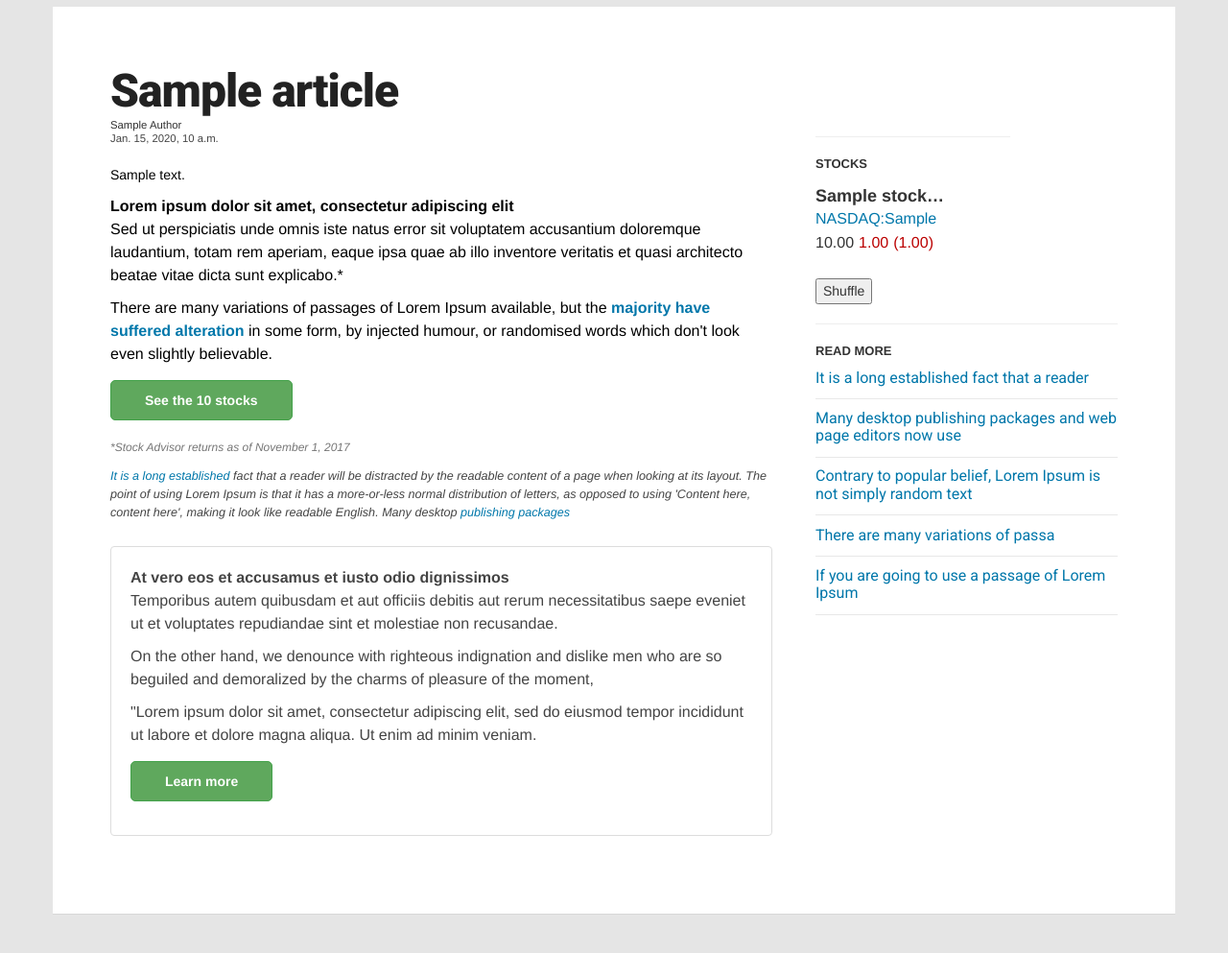
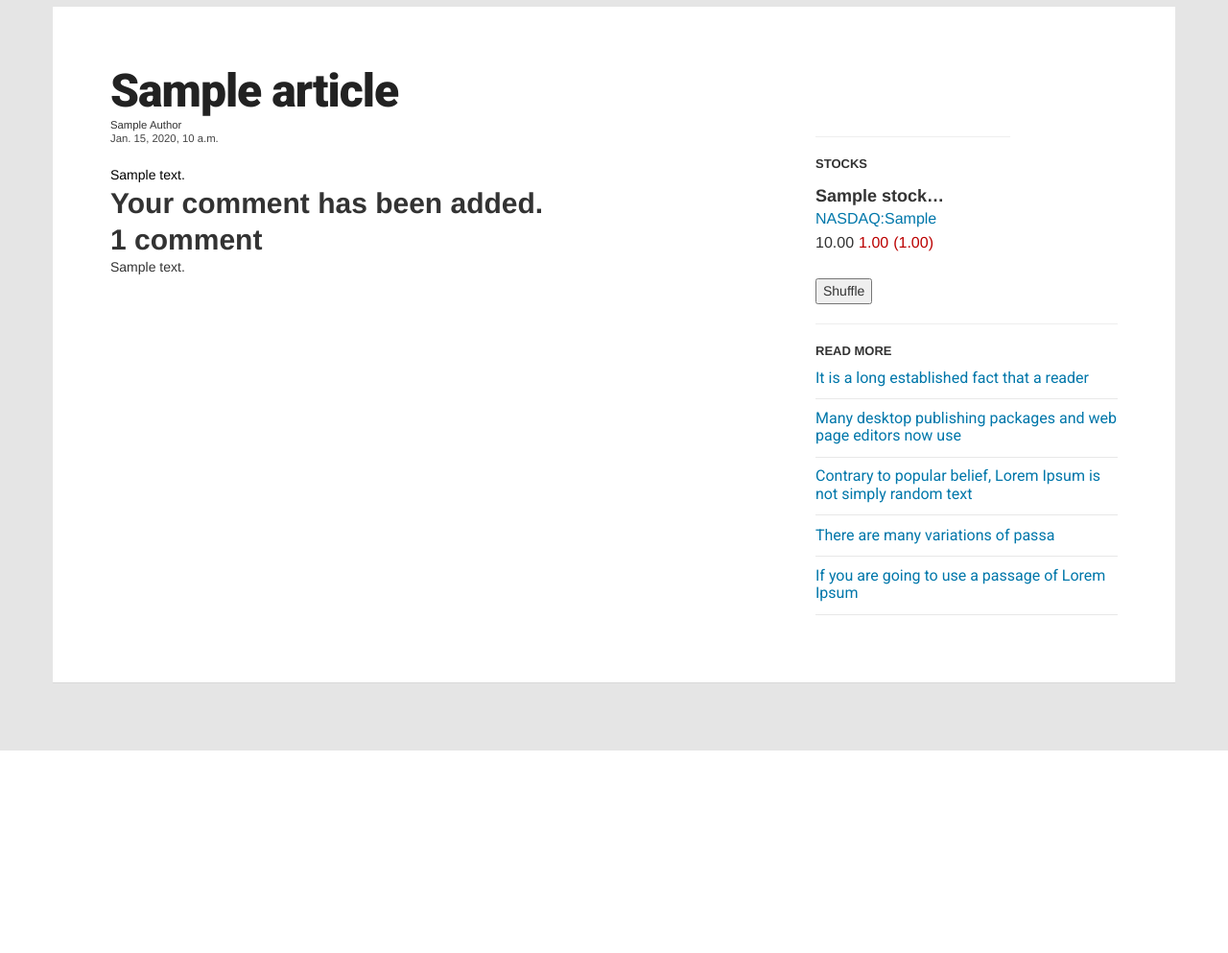
Before and after one commit to rizwanc/rizwandevinterview, a Django app: page /article/1 in a window 1280 px wide. Shown: the part 161-1154 px from the top of the page at 96% size. After the commit the page ends 943 px from the top, so only its background shows below. Run offline with Django 3.2, Linux system fonts and the light colour scheme; tables that the repository leaves empty hold one stand-in row (values such as "Sample post"); some libraries are stand-ins or nearby versions.

Commit message:
added comments box

```diff
--- /dev/null
+++ b/rizwandevinterviewproject/articles/forms.py
@@ -0,0 +1,7 @@
+from django import forms
+from . models import Comments
+
+class CommentForm(forms.ModelForm):
+	class Meta:
+		model = Comments
+		fields = ['comment']
--- a/rizwandevinterviewproject/articles/models.py
+++ b/rizwandevinterviewproject/articles/models.py
@@ -25,3 +25,8 @@ class StockQuotes(models.Model):
 	PercentChange = models.DecimalField(max_digits=10, decimal_places=2)
 	def __str__(self):
 		return self.CompanyName
+
+
+class Comments(models.Model):
+	article_id = models.ForeignKey(Article, on_delete=models.DO_NOTHING)
+	comment = models.TextField()
--- a/rizwandevinterviewproject/articles/urls.py
+++ b/rizwandevinterviewproject/articles/urls.py
@@ -3,6 +3,5 @@ from django.urls import path
 from . import views
 
 urlpatterns = [
-	path('', views.index, name='articles'),
-	path('<int:article_id>', views.article, name='article'),
+	path('<int:article_id>', views.article, name='article')
 ]
--- a/rizwandevinterviewproject/articles/views.py
+++ b/rizwandevinterviewproject/articles/views.py
@@ -1,19 +1,30 @@
 from django.shortcuts import get_object_or_404, render
 from random import randint
-from .models import Article, StockQuotes
-
-def index(request):
-	return render(request, 'articles/article.html')
-
+from .models import Article, StockQuotes, Comments
+from .forms import CommentForm
 
 def article(request, article_id):
 	article = get_object_or_404(Article, pk=article_id)
 	stockQuotes = StockQuotes.objects.all()[:3]
+	comments = Comments.objects.filter(article_id_id = article_id)
+
+	if request.method == 'POST':
+		# A comment was posted
+	 	comment_form = CommentForm(data=request.POST)
+	 	if comment_form.is_valid():
+	 		new_comment = comment_form.save(commit=False)
+	 		new_comment.article_id_id = article_id
+	 		new_comment.save()
+	else:
+		comment_form = CommentForm()
 
 	context = {
-		'article': article,
-		'stockQuotes': stockQuotes
+	'article': article,
+	'stockQuotes': stockQuotes,
+	'comment_form': comment_form,
+	'comments': comments
 	}
 
-	request.encoding = 'UTF-8-SIG'
+	#context['comment_form'].fields['article_id'].initial = article_id
+
 	return render(request, 'articles/article.html', context)
--- a/rizwandevinterviewproject/rizwandevinterviewproject/static/js/main.js
+++ b/rizwandevinterviewproject/rizwandevinterviewproject/static/js/main.js
@@ -2,6 +2,8 @@ $(document).ready(function() {
     var shuffle = document.getElementById('shuffle');
    	var stocks = $(".ticker-row div");
    	var randPos1, randPos2;
+   	var addComment = document.getElementById('addCommentButton');
+
 	shuffle.onclick = function() {
 		for(var i = 0, length = stocks.length; i < length; i++) {
 			randPos1 = Math.floor(Math.random() * length-1) + 1;
--- a/rizwandevinterviewproject/templates/articles/article.html
+++ b/rizwandevinterviewproject/templates/articles/article.html
@@ -37,12 +37,12 @@
                             <!-- Article text-->
                             {{ article.text | safe }}
 
-                            <div id="pitch">
+                            <!--<div id="pitch">
                                 <p><strong></strong></p>
                                 <p><strong>Lorem ipsum dolor sit amet, consectetur adipiscing elit<br></strong>
                                     Sed ut perspiciatis unde omnis iste natus error sit voluptatem accusantium doloremque laudantium, totam rem aperiam, eaque ipsa quae ab illo inventore veritatis et quasi architecto beatae vitae dicta sunt explicabo.*</p>
                                 <p>There are many variations of passages of Lorem Ipsum available, but the <strong><a href="#">majority have suffered alteration</a></strong> in some form, by injected humour, or randomised words which don't look even slightly believable.</p>
-                                <!--<p>On November 10, David and Tom revealed what they believe are the <strong><a href="#">ten best stocks</a></strong> for investors to buy right now… and Tesla wasn't one of them! That's right -- they think these 10 stocks are even better buys.</p>-->
+                                <p>On November 10, David and Tom revealed what they believe are the <strong><a href="#">ten best stocks</a></strong> for investors to buy right now… and Tesla wasn't one of them! That's right -- they think these 10 stocks are even better buys.</p>
                                 <p><a class="btn" href="#">See the 10 stocks</a></p>
                                 <p><em><span>*Stock Advisor returns as of November 1, 2017</span></em></p>
                             </div>
@@ -55,8 +55,36 @@
                             <p>On the other hand, we denounce with righteous indignation and dislike men who are so beguiled and demoralized by the charms of pleasure of the moment,</p>
                             <p>"Lorem ipsum dolor sit amet, consectetur adipiscing elit, sed do eiusmod tempor incididunt ut labore et dolore magna aliqua. Ut enim ad minim veniam.</p>
                             <p><a class="btn" href="#">Learn more</a></p>
-                        </div>
+                        </div>-->
                     </section>
+
+                    <div id="comment_form">
+                        {% if comments %}
+                          <h2>Your comment has been added.</h2>
+                        {% else %}
+                        <h2>Add a new comment</h2>
+                       <form method="post">
+                            {{ comment_form.as_p }}
+                            {% csrf_token %}
+                            <button type="submit">Add Comment</button>
+                        </form>
+                       {% endif %}
+                    </div>
+
+                     {% with comments.count as total_comments %}
+                          <h2>
+                            {{ total_comments }} comment{{ total_comments|pluralize }}
+                          </h2>
+                     {% endwith %}
+
+                    <div id="comments">
+                         {% for comments in comments %}
+                            {{ comments.comment | linebreaks }}
+                        {% empty %}
+                        <p>There are no comments yet.</p>
+                        {% endfor %}
+                    </div>
+
                 </main>
                 <aside class="col-sm-5 col-md-4 p-l">
                     <section class="related-tickers">
```
Also changed, not shown: rizwandevinterviewproject/templates/jsontest.html (added, +17 -0 lines), rizwandevinterviewproject/articles/migrations/0006_comments.py (added), rizwandevinterviewproject/articles/migrations/0007_comments_article_id.py (added).
